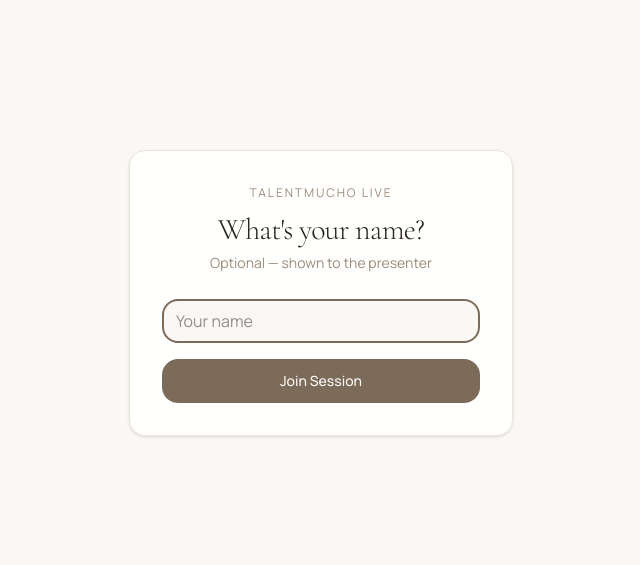
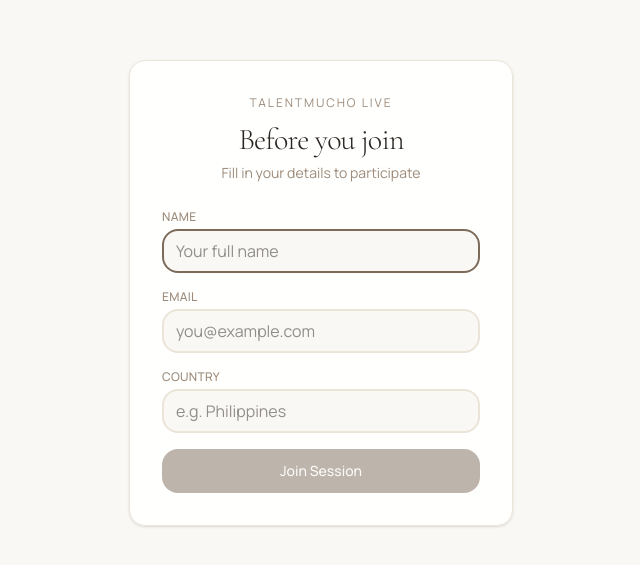
Before and after one commit to katsura919/menti, a Next.js app: page /join/1 in a window 1280 px wide. Shown: the part 107-672 px from the top of the page, without its empty margins (319-959 px from the left). Built offline with nearby package versions, Linux system fonts and the light colour scheme; no server answers.

Commit message:
refactors

```diff
--- a/app/join/[code]/page.tsx
+++ b/app/join/[code]/page.tsx
@@ -37,8 +37,10 @@
   const supabase = useMemo(() => createClient(), [])
 
   const [localName, setLocalName] = useState<string | null>(displayName)
-  const [nameInput, setNameInput] = useState("")
-  const [readyToJoin, setReadyToJoin] = useState(!!displayName)
+  const [nameInput, setNameInput] = useState(displayName ?? "")
+  const [emailInput, setEmailInput] = useState("")
+  const [countryInput, setCountryInput] = useState("")
+  const [readyToJoin, setReadyToJoin] = useState(false)
 
   const [presentation, setPresentation] = useState<Presentation | null>(null)
   const [slides, setSlides] = useState<Slide[]>([])
@@ -69,6 +71,8 @@
           presentation_id: presentationId,
           session_id: sessionId,
           display_name: localName,
+          email: emailInput || null,
+          country: countryInput || null,
         })
         .select()
         .single()
@@ -76,7 +80,7 @@
       if (error) throw error
       return data
     },
-    [supabase, localName]
+    [supabase, localName, emailInput, countryInput]
   )
 
   useEffect(() => {
@@ -235,32 +239,67 @@
               TalentMucho Live
             </p>
             <h1 className="mt-2 font-serif text-3xl font-light text-charcoal-900">
-              What's your name?
+              Before you join
             </h1>
             <p className="mt-1 text-sm text-taupe-400">
-              Optional — shown to the presenter
+              Fill in your details to participate
             </p>
           </div>
           <form
             onSubmit={(e) => {
               e.preventDefault()
-              setLocalName(nameInput.trim() || null)
+              setLocalName(nameInput.trim())
               setReadyToJoin(true)
             }}
             className="space-y-4"
           >
+            <div className="space-y-1">
+              <label className="block text-xs font-medium text-taupe-400 uppercase tracking-wide">
+                Name
+              </label>
               <input
                 type="text"
                 value={nameInput}
                 onChange={(e) => setNameInput(e.target.value)}
-              placeholder="Your name"
+                placeholder="Your full name"
                 maxLength={50}
+                required
                 autoFocus
                 className="h-11 w-full rounded-xl border-2 border-beige-200 bg-beige-50 px-3 text-charcoal-900 focus:border-clay-500 focus:outline-none"
               />
+            </div>
+            <div className="space-y-1">
+              <label className="block text-xs font-medium text-taupe-400 uppercase tracking-wide">
+                Email
+              </label>
+              <input
+                type="email"
+                value={emailInput}
+                onChange={(e) => setEmailInput(e.target.value)}
+                placeholder="you@example.com"
+                maxLength={100}
+                required
+                className="h-11 w-full rounded-xl border-2 border-beige-200 bg-beige-50 px-3 text-charcoal-900 focus:border-clay-500 focus:outline-none"
+              />
+            </div>
+            <div className="space-y-1">
+              <label className="block text-xs font-medium text-taupe-400 uppercase tracking-wide">
+                Country
+              </label>
+              <input
+                type="text"
+                value={countryInput}
+                onChange={(e) => setCountryInput(e.target.value)}
+                placeholder="e.g. Philippines"
+                maxLength={60}
+                required
+                className="h-11 w-full rounded-xl border-2 border-beige-200 bg-beige-50 px-3 text-charcoal-900 focus:border-clay-500 focus:outline-none"
+              />
+            </div>
             <button
               type="submit"
-              className="h-11 w-full rounded-xl bg-clay-500 text-sm font-medium text-beige-50 hover:bg-clay-600"
+              disabled={!nameInput.trim() || !emailInput.trim() || !countryInput.trim()}
+              className="h-11 w-full rounded-xl bg-clay-500 text-sm font-medium text-beige-50 hover:bg-clay-600 disabled:opacity-50"
             >
               Join Session
             </button>
@@ -369,12 +408,14 @@
         <div className="w-full max-w-lg">
           {currentSlide.type === "poll" ? (
             <PollSlide
+              key={currentSlide.id}
               slide={currentSlide}
               onSubmit={handleSubmit}
               disabled={alreadyAnswered}
             />
           ) : (
             <OpenEndedSlide
+              key={currentSlide.id}
               slide={currentSlide}
               onSubmit={handleSubmit}
               disabled={alreadyAnswered}
--- a/app/join/page.tsx
+++ b/app/join/page.tsx
@@ -8,7 +8,6 @@
 
 export default function JoinPage() {
   const [code, setCode] = useState("")
-  const [name, setName] = useState("")
   const [error, setError] = useState<string | null>(null)
   const [loading, setLoading] = useState(false)
   const router = useRouter()
@@ -38,8 +37,7 @@
       return
     }
 
-    const params = name.trim() ? `?name=${encodeURIComponent(name.trim())}` : ""
-    router.push(`/join/${trimmed}${params}`)
+    router.push(`/join/${trimmed}`)
   }
 
   return (
@@ -78,21 +76,6 @@
                 />
               </div>
 
-              <div className="space-y-2">
-                <label className="block text-sm font-medium text-charcoal-900">
-                  Display Name{" "}
-                  <span className="font-normal text-taupe-400">(optional)</span>
-                </label>
-                <Input
-                  type="text"
-                  value={name}
-                  onChange={(e) => setName(e.target.value)}
-                  placeholder="Your name"
-                  maxLength={50}
-                  className="h-11 rounded-xl border-2 border-beige-200 bg-beige-50 text-charcoal-900 focus-visible:border-clay-500 focus-visible:ring-clay-500/20"
-                />
-              </div>
-
               {error && (
                 <div className="rounded-xl border border-red-200 bg-red-50 px-3 py-2">
                   <p className="text-sm font-medium text-red-700">{error}</p>
--- a/components/slides/OpenEndedResults.tsx
+++ b/components/slides/OpenEndedResults.tsx
@@ -13,13 +13,12 @@
 
   return (
     <div className="flex h-full flex-col gap-3">
-      <div className="flex shrink-0 items-center justify-between">
-        <h3 className="truncate font-medium">{slide.question}</h3>
-        <span className="ml-2 shrink-0 text-sm text-muted-foreground">
+      <div className="flex shrink-0 items-center justify-end">
+        <span className="shrink-0 text-sm text-muted-foreground">
           {total} {total === 1 ? 'response' : 'responses'}
         </span>
       </div>
-      <div className="scrollbar-brown min-h-0 flex-1 space-y-2 overflow-y-auto pr-1">
+      <div className="space-y-2 pr-1">
         {responses.length === 0 ? (
           <p className="pt-8 text-center text-sm text-muted-foreground">
             Waiting for responses...
--- a/components/slides/OpenEndedSlide.tsx
+++ b/components/slides/OpenEndedSlide.tsx
@@ -25,7 +25,7 @@
     return (
       <div className="w-full space-y-4 text-center">
         <h2 className="text-xl font-semibold leading-snug">{slide.question}</h2>
-        <div className="inline-flex items-center gap-2 rounded-full bg-green-100 dark:bg-green-900/30 px-4 py-2 text-sm font-medium text-green-700 dark:text-green-400">
+        <div className="inline-flex items-center gap-2 rounded-full px-4 py-2 text-sm font-medium text-clay-600">
           <span>✓</span> Response recorded
         </div>
       </div>
--- a/components/slides/PollResults.tsx
+++ b/components/slides/PollResults.tsx
@@ -36,9 +36,8 @@
 
   return (
     <div className="w-full space-y-3">
-      <div className="flex items-center justify-between">
-        <h3 className="truncate font-medium">{slide.question}</h3>
-        <span className="text-muted-foreground ml-2 shrink-0 text-sm">
+      <div className="flex items-center justify-end">
+        <span className="text-muted-foreground shrink-0 text-sm">
           {total} {total === 1 ? "response" : "responses"}
         </span>
       </div>
--- a/components/slides/PollSlide.tsx
+++ b/components/slides/PollSlide.tsx
@@ -24,7 +24,7 @@
     return (
       <div className="w-full space-y-4 text-center">
         <h2 className="text-xl font-semibold leading-snug">{slide.question}</h2>
-        <div className="inline-flex items-center gap-2 rounded-full bg-green-100 dark:bg-green-900/30 px-4 py-2 text-sm font-medium text-green-700 dark:text-green-400">
+        <div className="inline-flex items-center gap-2 rounded-full px-4 py-2 text-sm font-medium text-clay-600">
           <span>✓</span> Response recorded
         </div>
       </div>
--- a/lib/types.ts
+++ b/lib/types.ts
@@ -23,6 +23,8 @@
   id: string
   presentation_id: string
   display_name: string | null
+  email: string | null
+  country: string | null
   session_id: string
   joined_at: string
 }
```
Also changed, not shown: components/PresenterView.tsx (+9 -12 lines), .claude/settings.local.json, 1 other file (tests, documents, lock files or other folders). Lines whose indentation alone changed are shown as unchanged.
